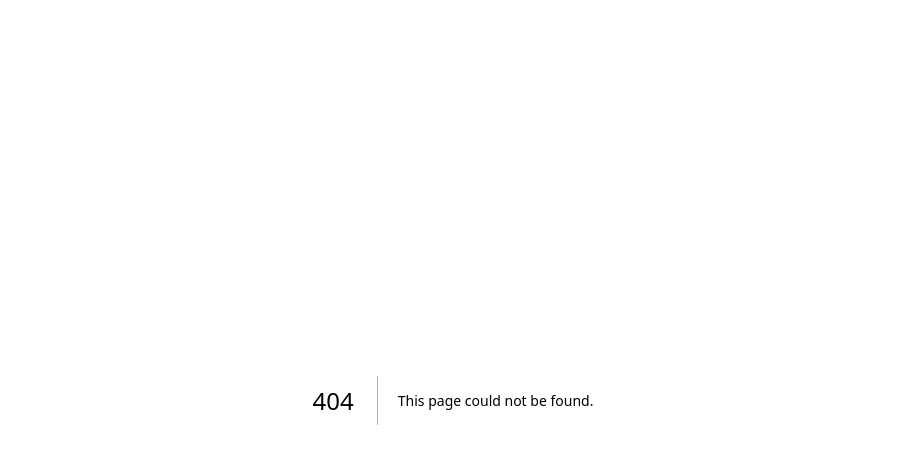
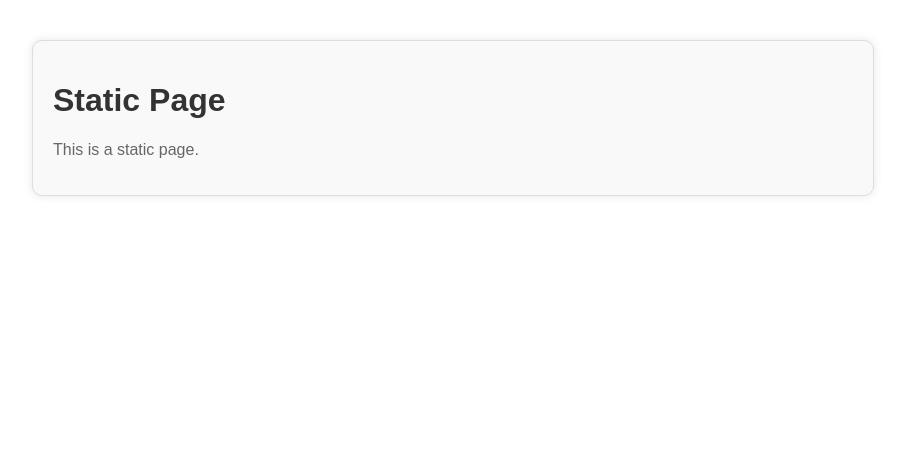
Before and after one commit to nobu007/connective-byte, a Next.js app in the folder apps/frontend/: page /static in a window 1280 px wide. Before the commit this address had no page. Shown: the top 464 px of the page, without its empty margins (187-1092 px from the left). Built offline with nearby package versions, Linux system fonts and the light colour scheme.

Commit message:
feat: add static HTML and TypeScript page with styling

```diff
--- a/apps/frontend/app/globals.css
+++ b/apps/frontend/app/globals.css
@@ -1,26 +1,23 @@
-@import 'tailwindcss';
-
-:root {
-  --background: #ffffff;
-  --foreground: #171717;
+body {
+    font-family: Arial, sans-serif;
+    margin: 0;
+    padding: 0;
 }
 
-@theme inline {
-  --color-background: var(--background);
-  --color-foreground: var(--foreground);
-  --font-sans: var(--font-geist-sans);
-  --font-mono: var(--font-geist-mono);
+.container {
+    max-width: 800px;
+    margin: 40px auto;
+    padding: 20px;
+    background-color: #f9f9f9;
+    border: 1px solid #ddd;
+    border-radius: 10px;
+    box-shadow: 0 0 10px rgba(0, 0, 0, 0.1);
 }
 
-@media (prefers-color-scheme: dark) {
-  :root {
-    --background: #0a0a0a;
-    --foreground: #ededed;
-  }
+h1 {
+    color: #333;
 }
 
-body {
-  background: var(--background);
-  color: var(--foreground);
-  font-family: Arial, Helvetica, sans-serif;
+p {
+    color: #666;
 }
--- /dev/null
+++ b/apps/frontend/app/static/page.tsx
@@ -0,0 +1,14 @@
+import type { Metadata } from 'next';
+
+export const metadata: Metadata = {
+  title: 'Static Page',
+};
+
+export default function StaticPage() {
+  return (
+    <div className="container">
+      <h1>Static Page</h1>
+      <p>This is a static page.</p>
+    </div>
+  );
+}
```
Also changed, not shown: apps/frontend/app/index.html (added, +15 -0 lines).
